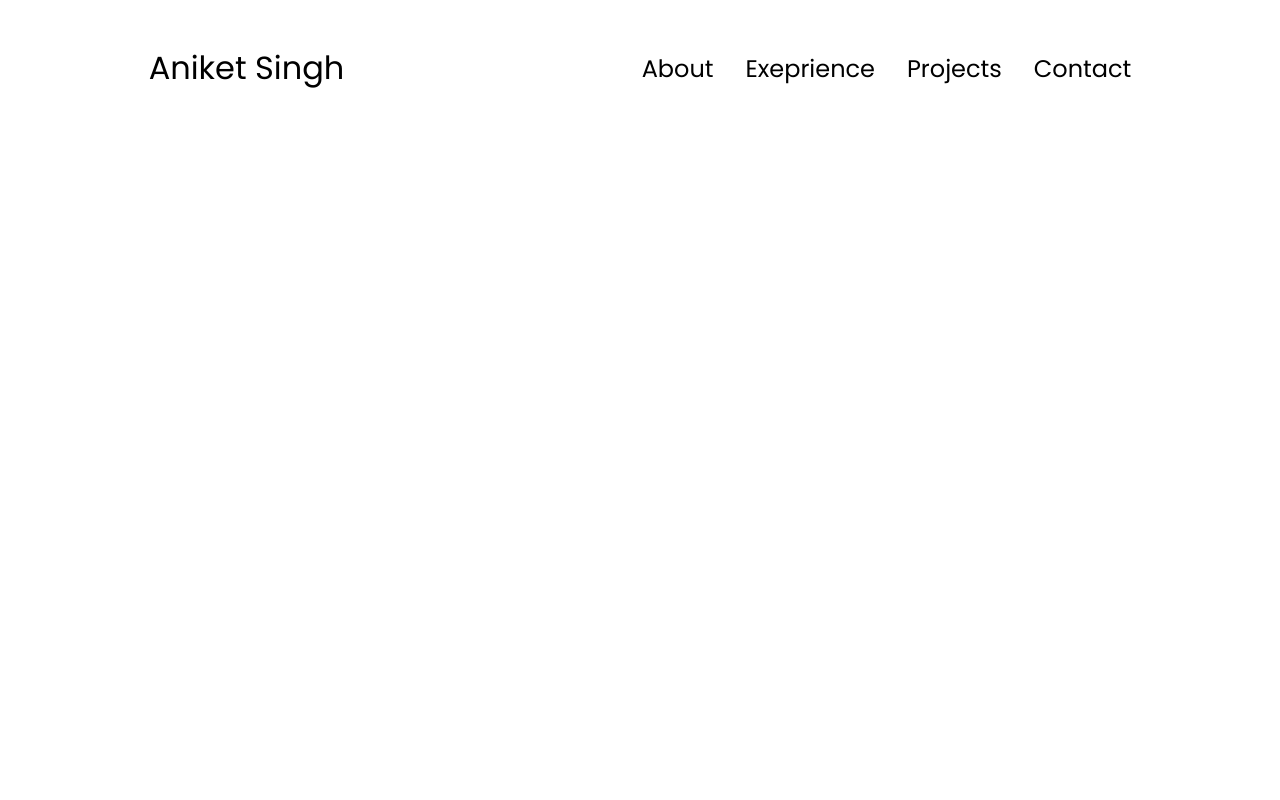
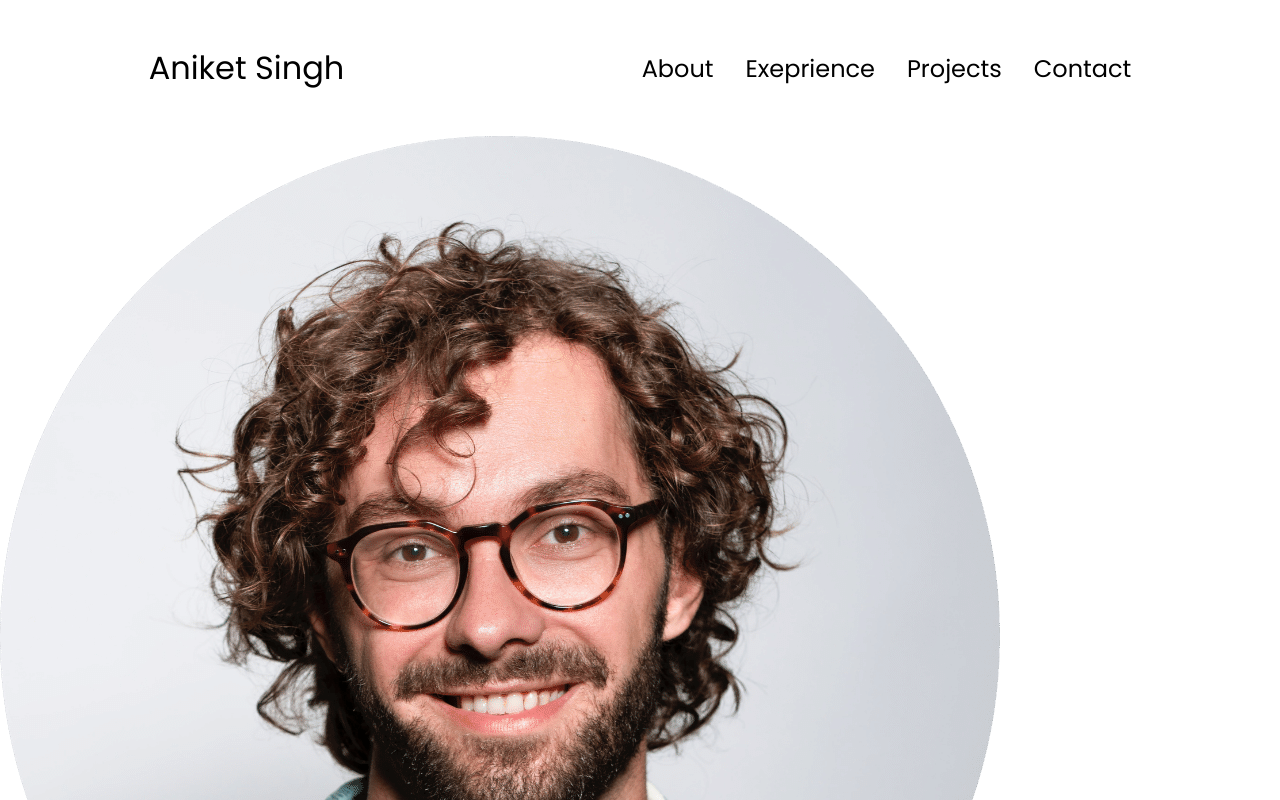
Before and after one commit to aniketTech04/Portfolio, a plain HTML site: page index.html in a window 1280 px wide. Shown: the top 800 px of the page. Drawn offline with Linux system fonts and the light colour scheme.

Commit message:
add section
add section for picture

```diff
--- a/index.html
+++ b/index.html
@@ -35,6 +35,11 @@
         </div>
         </div>
     </nav>
+    <section id="profile">
+        <div class="section_pic-container">
+            <img src="./assets/profile-pic.png" alt="aniket singh profile picture">
+        </div>
+    </section>
     <script src="script.js"></script>
 </body>
 </html>
--- a/style.css
+++ b/style.css
@@ -139,3 +139,5 @@ a:hover{
 .hamburger-icon span:first-child{
     transform: none;
 }
+
+/* Section */
```
